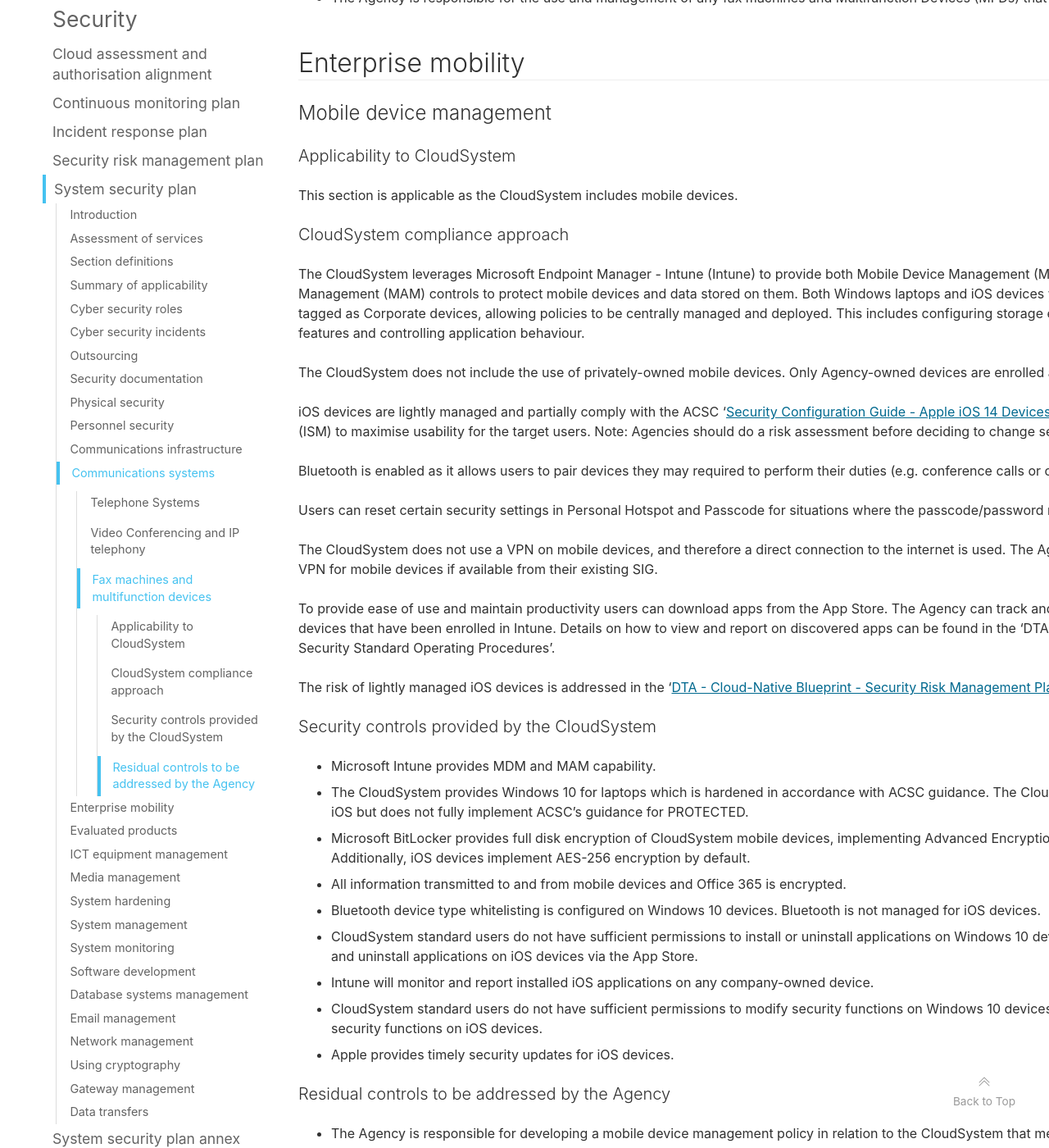
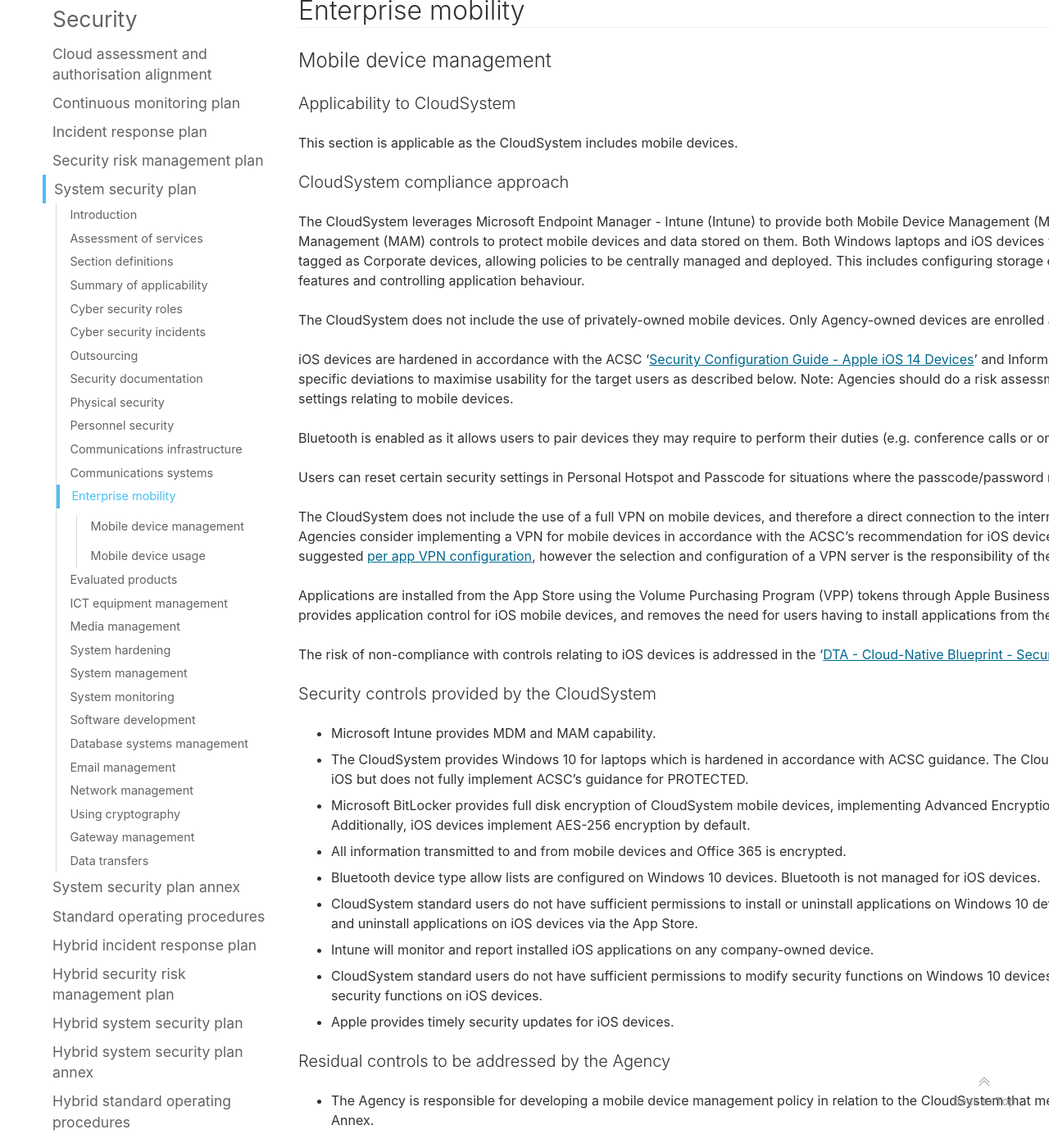
Before and after one commit to ASD-Blueprint/desktop.gov.au, a Jekyll site: the page built from blueprint/security/system-security-plan.md, in a window 1280 px wide and 1400 px high, scrolled down 20755 px. Shown: the whole window at 82% size. Built offline with Jekyll 4.4.1, drawn with Linux system fonts in a browser that asks for light colours; comment, search, counter and statistics services are not loaded; some of the changed text lies outside the part shown.

Commit message:
Updates based on Michael's feedback

```diff
--- a/blueprint/security/system-security-plan.md
+++ b/blueprint/security/system-security-plan.md
@@ -86,8 +86,6 @@
 
 * 2020 Microsoft Azure IRAP - Azure Security Fundamentals and Cloud Services Assessment
 * Office 365 Security Fundamentals and Cloud Services IRAP Assessment Report 2020
-* 2019 Microsoft Azure IRAP Assessment Report
-* 2019 Microsoft Office 365 IRAP Assessment Report
 
 These documents are available from the [Microsoft Service Trust Portal](https://servicetrust.microsoft.com/ViewPage/Australia).
 
@@ -547,21 +545,21 @@
 
 #### CloudSystem compliance approach
 
-The CloudSystem leverages Microsoft Endpoint Manager - Intune (Intune) to provide both Mobile Device Management (MDM) Mobile Application Management (MAM) controls to protect mobile devices and data stored on them. Both Windows laptops and iOS devices will be enrolled within Intune and tagged as Corporate devices, allowing policies to be centrally managed and deployed. This includes configuring storage encryption, disabling unneeded features and controlling application behaviour.
+The CloudSystem leverages Microsoft Endpoint Manager - Intune (Intune) to provide both Mobile Device Management (MDM) and Mobile Application Management (MAM) controls to protect mobile devices and data stored on them. Both Windows laptops and iOS devices will be enrolled within Intune and tagged as Corporate devices, allowing policies to be centrally managed and deployed. This includes configuring storage encryption, disabling unneeded features and controlling application behaviour.
 
 The CloudSystem does not include the use of privately-owned mobile devices. Only Agency-owned devices are enrolled and allowed to access data.
 
-iOS devices are lightly managed and partially comply with the ACSC ‘[Security Configuration Guide - Apple iOS 14 Devices](https://www.cyber.gov.au/acsc/view-all-content/publications/security-configuration-guide-apple-ios-14-devices)’ and Information Security Manual (ISM) to maximise usability for the target users. Note: Agencies should do a risk assessment before deciding to change settings relating to mobile devices.
-
-Bluetooth is enabled as it allows users to pair devices they may required to perform their duties (e.g. conference calls or online meetings).
+iOS devices are hardened in accordance with the ACSC ‘[Security Configuration Guide - Apple iOS 14 Devices](https://www.cyber.gov.au/acsc/view-all-content/publications/security-configuration-guide-apple-ios-14-devices)’ and Information Security Manual (ISM) with specific deviations to maximise usability for the target users as described below. Note: Agencies should do a risk assessment before deciding to change settings relating to mobile devices.
+
+Bluetooth is enabled as it allows users to pair devices they may require to perform their duties (e.g. conference calls or online meetings).
 
 Users can reset certain security settings in Personal Hotspot and Passcode for situations where the passcode/password may have been compromised.
 
-The CloudSystem does not use a VPN on mobile devices, and therefore a direct connection to the internet is used. The Agency may choose to implement a VPN for mobile devices if available from their existing SIG.
-
-To provide ease of use and maintain productivity users can download apps from the App Store. The Agency can track and monitor apps found on managed devices that have been enrolled in Intune. Details on how to view and report on discovered apps can be found in the ‘DTA - Cloud-Native Blueprint - Security Standard Operating Procedures’.
-
-The risk of lightly managed iOS devices is addressed in the ‘[DTA - Cloud-Native Blueprint - Security Risk Management Plan](security-risk-management-plan.html\)’ at [R17](security-risk-management-plan.html#r17-mobile-device-compromised).
+The CloudSystem does not include the use of a full VPN on mobile devices, and therefore a direct connection to the internet is used. It is recommended Agencies consider implementing a VPN for mobile devices in accordance with the ACSC's recommendation for iOS devices. The blueprint includes suggested [per app VPN configuration](https://desktop.gov.au/blueprint/abac/intune-configuration.html#ios-per-app-vpn), however the selection and configuration of a VPN server is the responsibility of the Agency.
+
+Applications are installed from the App Store using the Volume Purchasing Program (VPP) tokens through Apple Business Manager Enrollment. This provides application control for iOS mobile devices, and removes the need for users having to install applications from the App Store through an Apple ID.
+
+The risk of non-compliance with controls relating to iOS devices is addressed in the ‘[DTA - Cloud-Native Blueprint - Security Risk Management Plan](security-risk-management-plan.html\)’ at [R17](security-risk-management-plan.html#r17-mobile-device-compromised).
 
 #### Security controls provided by the CloudSystem
 
@@ -569,7 +567,7 @@
 * The CloudSystem provides Windows 10 for laptops which is hardened in accordance with ACSC guidance. The CloudSystem also provides MDM for iOS but does not fully implement ACSC's guidance for PROTECTED.
 * Microsoft BitLocker provides full disk encryption of CloudSystem mobile devices, implementing Advanced Encryption Standard (AES)-256. Additionally, iOS devices implement AES-256 encryption by default.
 * All information transmitted to and from mobile devices and Office 365 is encrypted.
-* Bluetooth device type whitelisting is configured on Windows 10 devices. Bluetooth is not managed for iOS devices.
+* Bluetooth device type allow lists are configured on Windows 10 devices. Bluetooth is not managed for iOS devices.
 * CloudSystem standard users do not have sufficient permissions to install or uninstall applications on Windows 10 devices. Standard users can install and uninstall applications on iOS devices via the App Store.
 * Intune will monitor and report installed iOS applications on any company-owned device.
 * CloudSystem standard users do not have sufficient permissions to modify security functions on Windows 10 devices. Standard users can modify security functions on iOS devices.
@@ -1020,7 +1018,7 @@
   * user or group management
   * use of special privileges.
 * Logs include the date and time of the event, the relevant user or process, the event description, and the ICT equipment involved are recorded.
-* Logs stored in Log Analytics are protected from unauthorised access, modification and deletion by the Azure AD RBAC model. Standard Windows 10 users to do have access to modify the local event logs.
+* Logs stored in Log Analytics are protected from unauthorised access, modification and deletion by the Azure AD RBAC model. Standard Windows 10 users do not have access to modify the local event logs.
 
 #### Residual controls to be addressed by the Agency
 
```
Also changed, not shown: other parts of blueprint/security/system-security-plan.md (+1 -1 lines), blueprint/security/hybrid-system-security-plan.md (+11 -13 lines).
